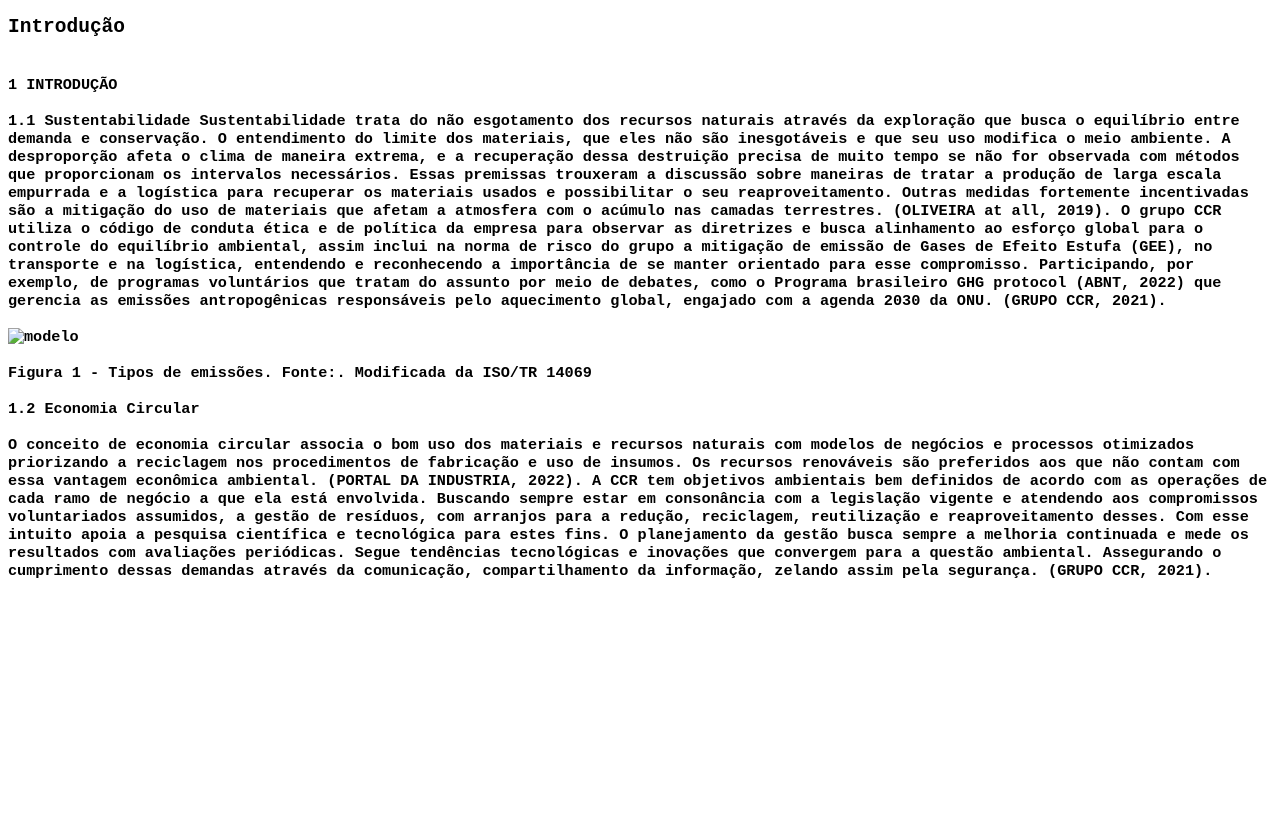
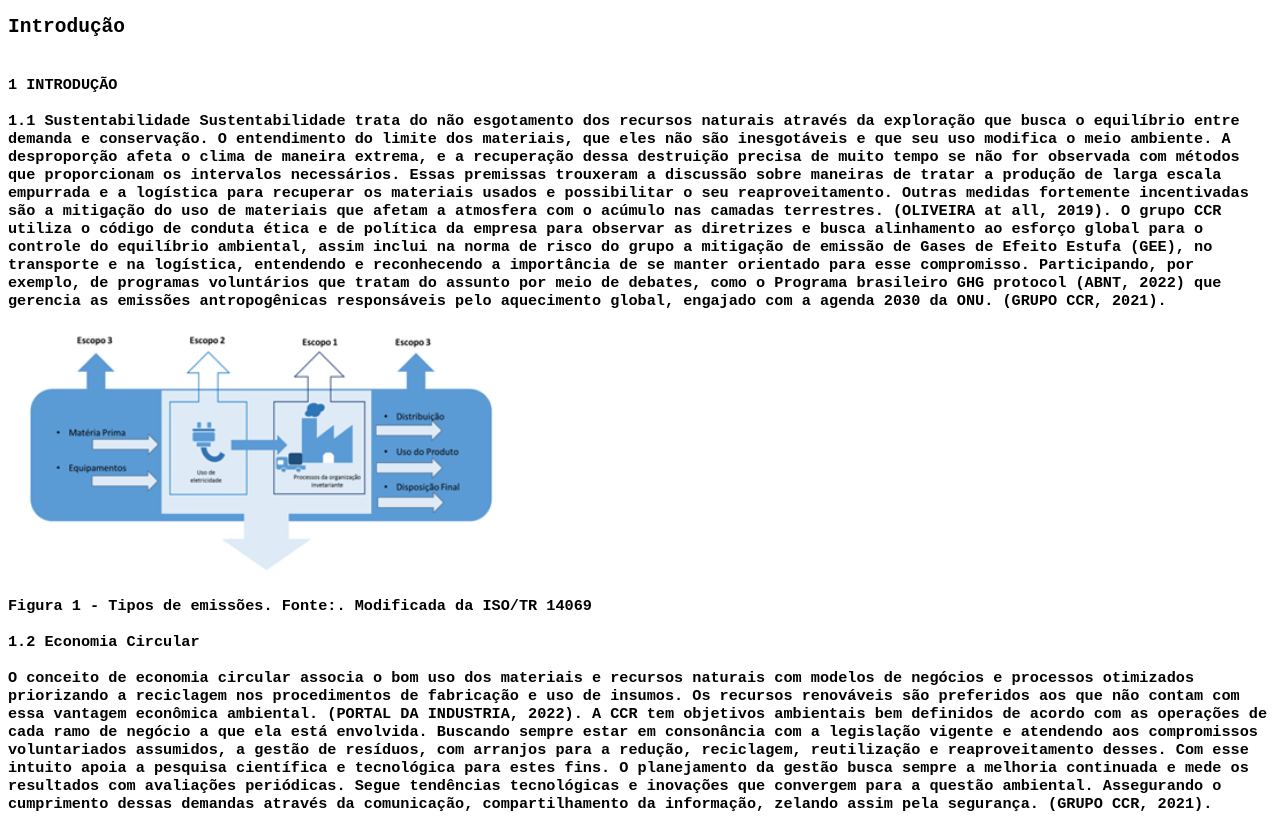
Before and after one commit to Erika-Costa-code/erika-costa-code-github.io, a plain HTML site: page introducao.html in a window 1280 px wide. Before the commit the page ends 800 px from the top, so only its background shows below. Drawn offline with Linux system fonts and the light colour scheme.

Commit message:
introducao.html

```diff
--- a/introducao.html
+++ b/introducao.html
@@ -40,7 +40,7 @@
         antropogênicas responsáveis pelo aquecimento global, engajado com
         a agenda 2030 da ONU. (GRUPO CCR, 2021).<br><br>
 
-        <img src="/tipos de emissoes.png" alt="modelo" style="width:40%">
+        <img src="/tiposdeemissoes.png" alt="modelo" style="width:40%">
         <br><br>
         Figura 1 - Tipos de emissões.
         Fonte:. Modificada da ISO/TR 14069<br><br>
```
